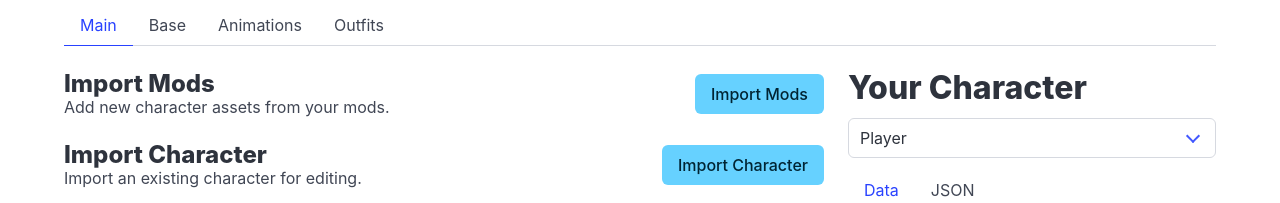
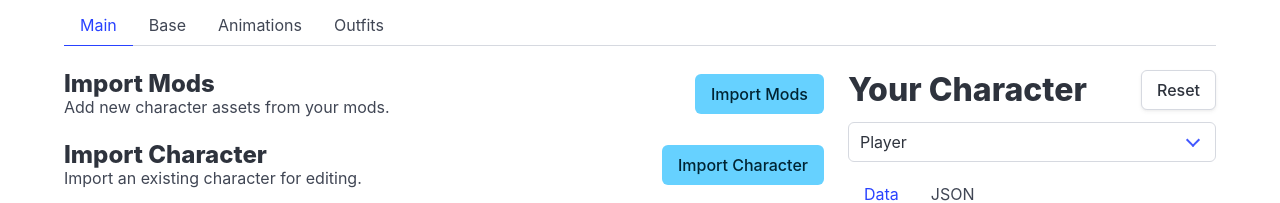
Before and after one commit to RyoTune/P3R.CharCreator, a SvelteKit app in the folder P3R.CharCreator.Sveltekit/: page / in a window 1280 px wide. Shown: the part 193-396 px from the top of the page. Built offline with nearby package versions, Linux system fonts and the light colour scheme.

Commit message:
Add reset button.

```diff
--- a/P3R.CharCreator.Sveltekit/src/routes/+page.svelte
+++ b/P3R.CharCreator.Sveltekit/src/routes/+page.svelte
@@ -5,6 +5,7 @@
   import MainForm from './MainForm.svelte';
   import { charConfig } from './ConfigStore';
   import { Character } from '$lib/types/Character';
+  import { CharacterConfig } from '$lib/types/CharacterConfig';
   import logoText from '$lib/assets/images/logo-text.webp';
   import logoBg from '$lib/assets/images/logo-bg.webp';
 
@@ -23,6 +24,10 @@
 
   function copyCharData() {
     navigator.clipboard.writeText(charConfigData);
+  }
+
+  function reset() {
+    $charConfig = new CharacterConfig();
   }
 </script>
 
@@ -70,12 +75,15 @@
       </div>
       <div class="column">
         <div class="field">
-          <label for="protag-select" class="label title is-4">
-            <h1 id="char-config-title" class="title">Your Character</h1>
+          <label for="char-select" class="label title is-4">
+            <div class="level">
+              <h1 id="char-config-title" class="title">Your Character</h1>
+              <button class="button" on:click={() => reset()}>Reset</button>
+            </div>
           </label>
           <div class="control">
             <div class="select">
-              <select id="protag-select" bind:value={$charConfig.base.character}>
+              <select id="char-select" bind:value={$charConfig.base.character}>
                 {#each playerChars as char}
                   <option value={char}>{Character[char]}</option>
                 {/each}
```
